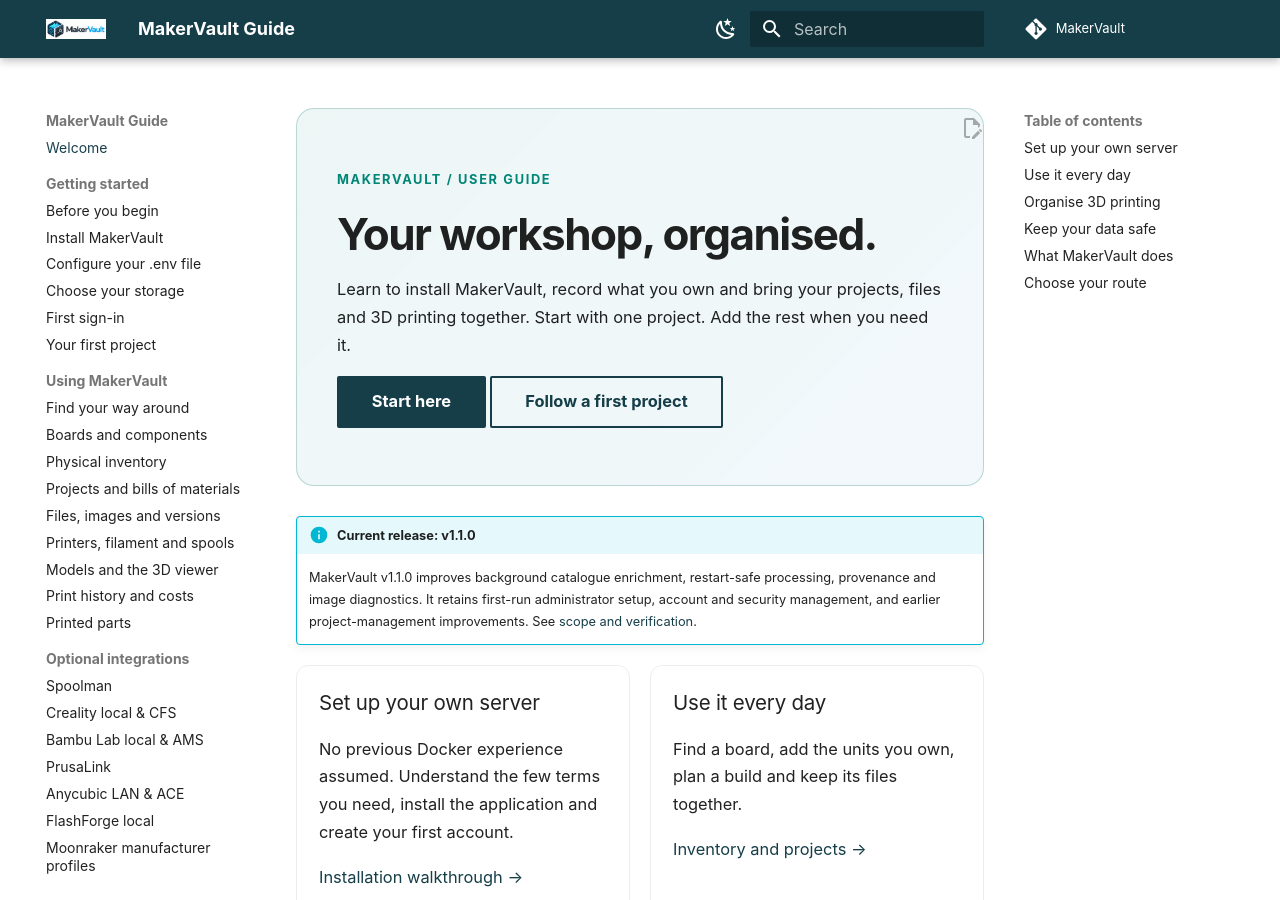
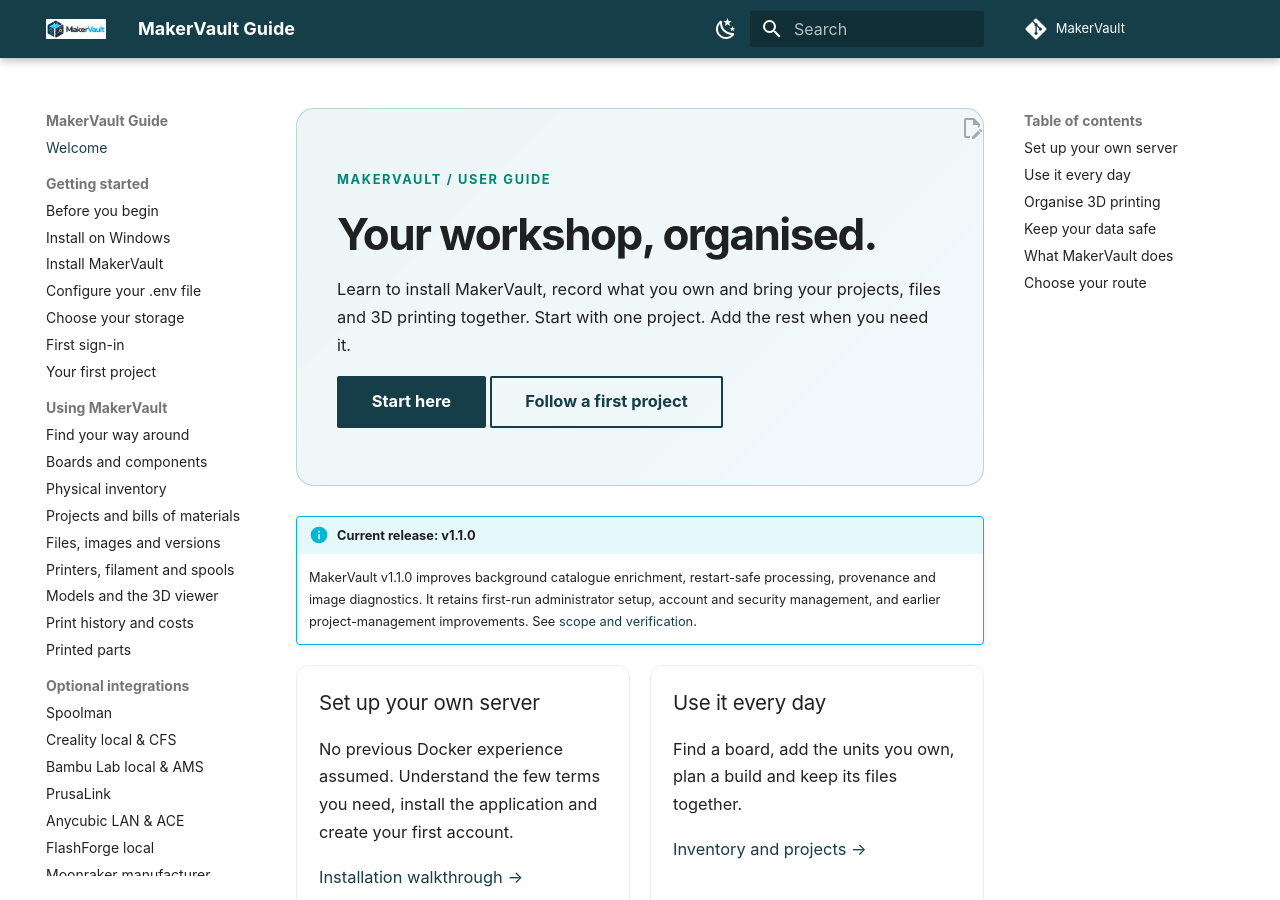
Before and after one commit to gavrd7/MakerVault, an MkDocs documentation site: the page built from docs/guide/index.md, in a window 1280 px wide and 900 px high. Built offline with MkDocs 1.6.1 and Material for MkDocs 9.7.7, drawn with Linux system fonts in a browser that asks for light colours; comment, search, counter and statistics services are not loaded.

```diff
--- a/mkdocs.yml
+++ b/mkdocs.yml
@@ -56,6 +56,7 @@
   - Welcome: index.md
   - Getting started:
       - Before you begin: getting-started/before-you-begin.md
+      - Install on Windows: getting-started/windows.md
       - Install MakerVault: getting-started/install.md
       - Configure your .env file: getting-started/environment.md
       - Choose your storage: getting-started/storage.md
```
